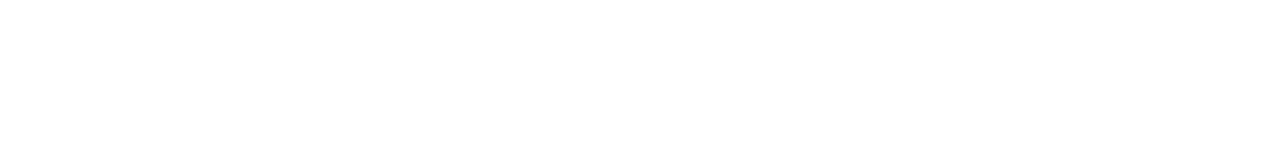
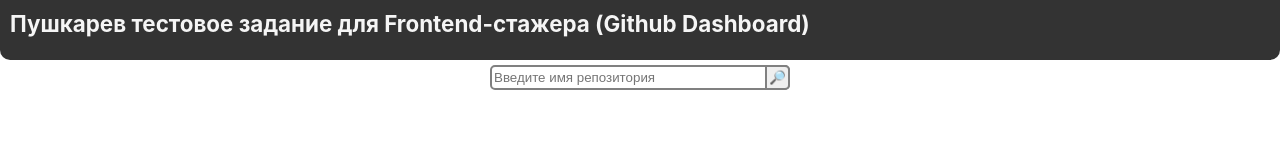
Before and after one commit to Kefir103/github-dashboard, a React app: page / in a window 1280 px wide. Built offline with nearby package versions, Linux system fonts and the light colour scheme.

Commit message:
Added components and styles for them. Otherwise added search form and header

```diff
--- a/package.json
+++ b/package.json
@@ -7,9 +7,8 @@
     "build": "npm-run-all styles client:prod",
     "client:dev": "webpack-dev-server --mode development --devtool inline-source-map --open --hot",
     "client:prod": "webpack -p",
-    "dev": "npm-run-all -p styles:w client:dev server:dev",
     "server:dev": "nodemon src/server/index.js",
-    "start": "node src/server/index.js",
+    "start": "npm-run-all -p styles:w client:dev server:dev",
     "styles": "node-sass src/client/styles/styles.scss -o public/",
     "styles:w": "npm run styles && node-sass src/client/styles/styles.scss -o public/ --watch --recursive"
   },
--- a/src/client/App.js
+++ b/src/client/App.js
@@ -1,9 +1,18 @@
 import React from 'react';
 import { BrowserRouter, useHistory, Link, Router, Route, Switch } from 'react-router-dom';
+import Header from './components/Header';
+import Repository from './components/Repository';
+import MainPage from './components/MainPage';
 
 export default function App(props) {
     let history = useHistory();
     return (
-        <></>
+        <BrowserRouter history={history}>
+            <Header />
+            <Switch>
+                <Route path={'/'} component={MainPage} />
+                <Route path={'/test'} component={Repository} />
+            </Switch>
+        </BrowserRouter>
     );
 }
--- /dev/null
+++ b/src/client/components/Header.js
@@ -0,0 +1,9 @@
+import React from 'react';
+
+export default function Header(props) {
+    return (
+        <div id={'header'}>
+            <p>Пушкарев тестовое задание для Frontend-стажера (Github Dashboard)</p>
+        </div>
+    )
+}
--- /dev/null
+++ b/src/client/components/MainPage.js
@@ -0,0 +1,12 @@
+import React from 'react';
+
+export default function MainPage(props) {
+    return (
+        <div>
+            <form id={'search-form'}>
+                <input type={'search'} placeholder={'Введите имя репозитория'}/>
+                <button type={'submit'}/>
+            </form>
+        </div>
+    );
+}
--- /dev/null
+++ b/src/client/components/Repository.js
@@ -0,0 +1,7 @@
+import React from 'react';
+
+export default function Repository(props) {
+    return (
+        <></>
+    )
+}
--- /dev/null
+++ b/src/client/styles/components/_header.scss
@@ -0,0 +1,19 @@
+#header {
+    position: sticky;
+    top: 0;
+    margin: 0;
+    padding: 10px;
+    min-height: 5vh;
+    max-width: 100%;
+    background: #333;
+    color: whitesmoke;
+    text-align: start;
+    border-bottom-left-radius: 10px;
+    border-bottom-right-radius: 10px;
+    font-size: 1.4em;
+    font-weight: bold;
+
+    p {
+        margin: auto;
+    }
+}
--- /dev/null
+++ b/src/client/styles/components/_mainpage.scss
@@ -0,0 +1,30 @@
+#search-form {
+    position: relative;
+    width: 300px;
+    margin: 5px auto;
+    input[type='search'] {
+        box-sizing: border-box;
+        border-radius: 5px;
+        border: 2px solid gray;
+        height: 25px;
+        width: 100%;
+        outline: none;
+    }
+    button[type='submit'] {
+        box-sizing: border-box;
+        cursor: pointer;
+        width: 25px;
+        height: 25px;
+        position: absolute;
+        top: 0;
+        right: 0;
+        padding: 0;
+        border: 2px solid gray;
+        border-bottom-right-radius: 5px;
+        border-top-right-radius: 5px;
+        outline: none;
+        &::before {
+            content: "\1F50E";
+        }
+    }
+}
--- a/src/client/styles/styles.scss
+++ b/src/client/styles/styles.scss
@@ -1,3 +1,6 @@
+@import './components/header';
+@import './components/mainpage';
+
 body {
     font-family: -apple-system,BlinkMacSystemFont,"Segoe UI",Roboto,"Helvetica Neue",Arial,"Noto Sans",sans-serif,"Apple Color Emoji","Segoe UI Emoji","Segoe UI Symbol","Noto Color Emoji";
     margin: 0;
--- a/src/server/index.js
+++ b/src/server/index.js
@@ -1,7 +1,7 @@
 const express = require('express');
 
 const app = express();
-const PORT = process.env.PORT || 3000;
+const PORT = process.env.PORT || 8080;
 
 app.use(express.json({ limit: '50mb' }));
 app.use(express.static('build'));
```
Also changed, not shown: public/styles.css, src/client/styles/components/_repository.scss (added).
